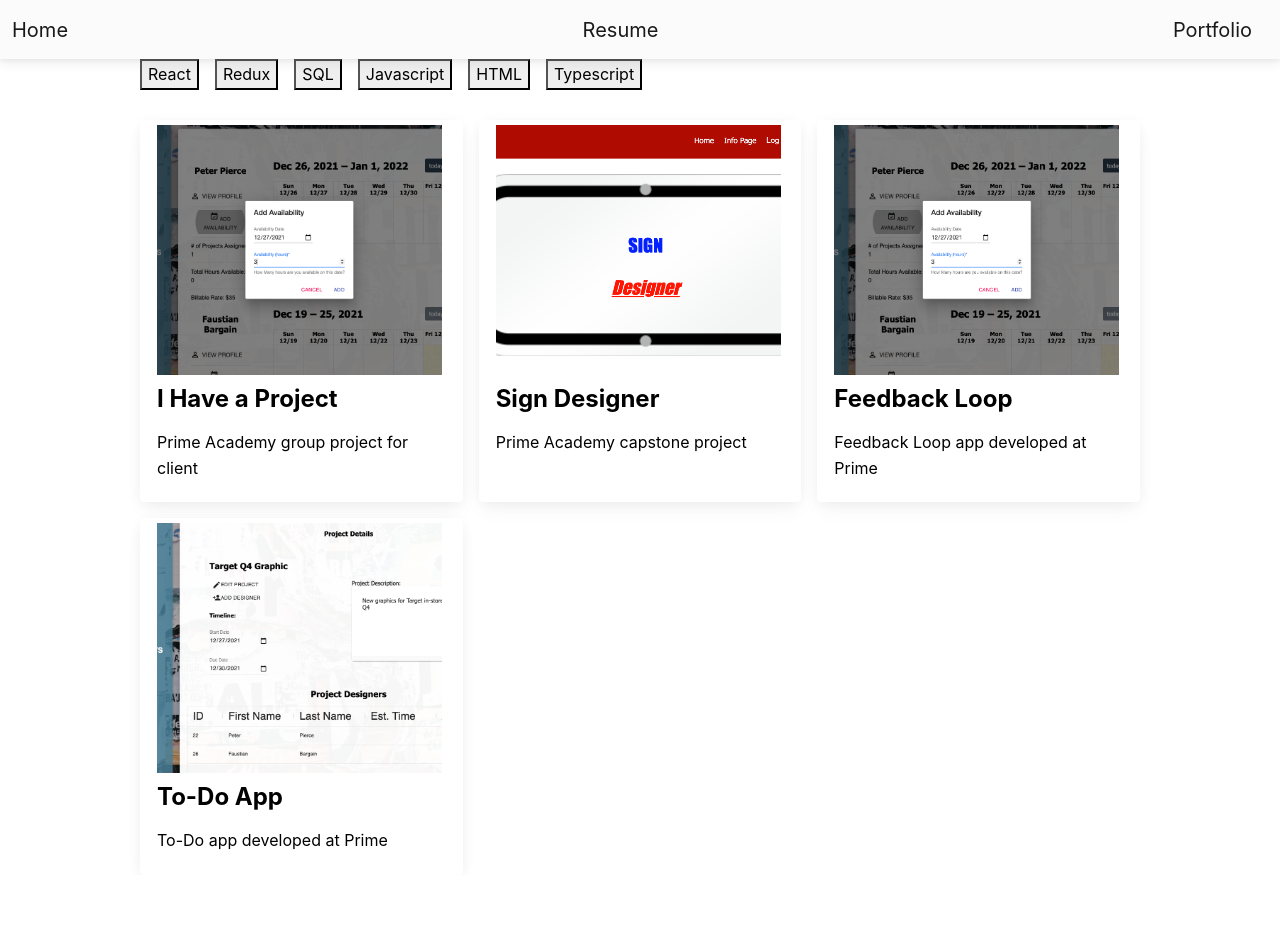
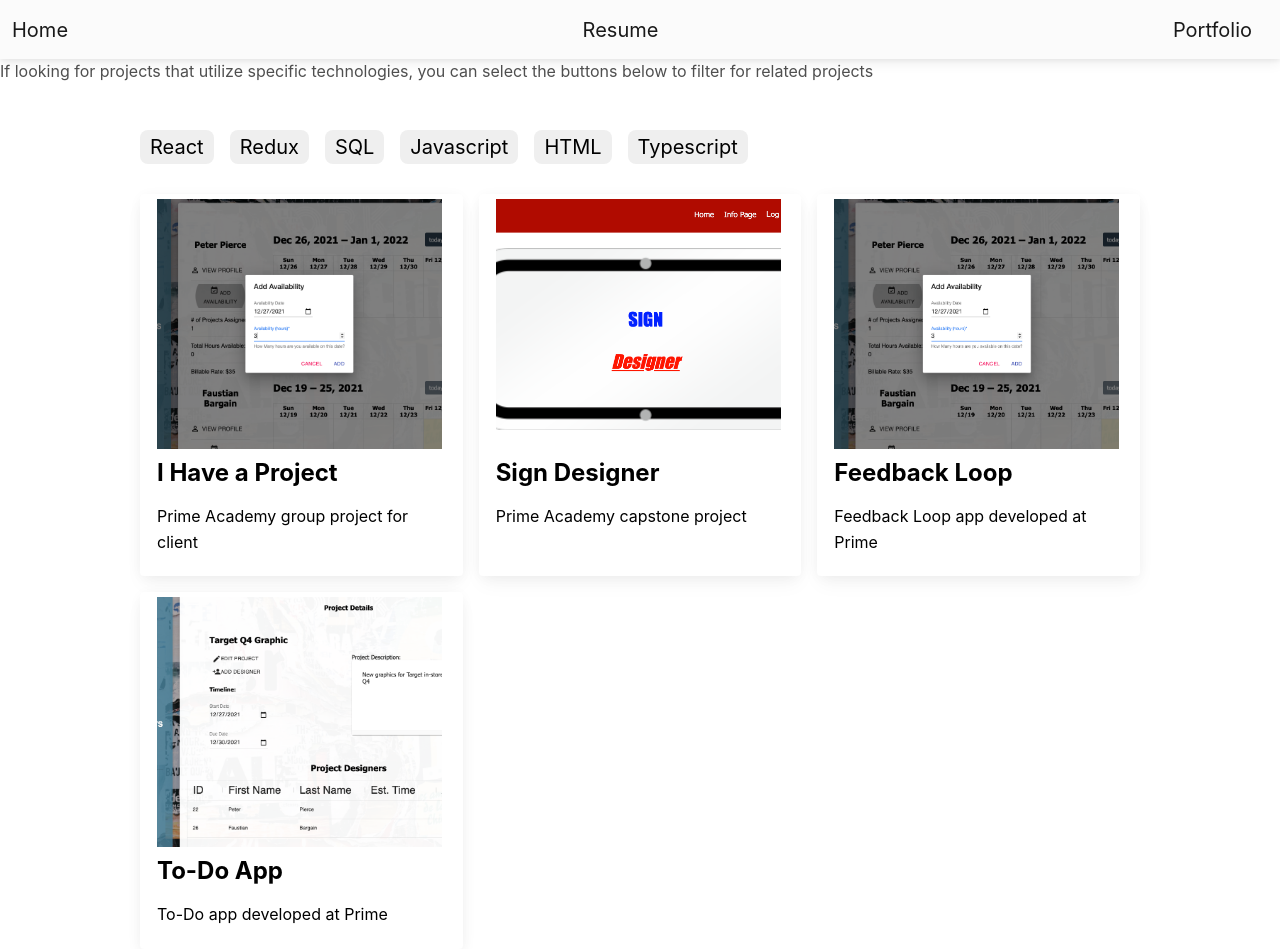
Before and after one commit to Ugh-GitHub/functional_learning, a React (Create React App) app: page /portfolio in a window 1280 px wide. Before the commit the page ends 875 px from the top, so only its background shows below. Built offline with nearby package versions, Linux system fonts and the light colour scheme.

Commit message:
restyled buttonGrid buttons and added verbiage on Portfolio explaining buttonGrid functionality

```diff
--- a/src/Components/ButtonGrid/ButtonGrid.css
+++ b/src/Components/ButtonGrid/ButtonGrid.css
@@ -27,5 +27,19 @@
 }
 
 .toggled {
-    background-color: red;
+    background-color: cornflowerblue;
+    color: white;
 }
+
+button {
+    padding-left: 10px;
+    padding-right: 10px;
+    margin-top: 30px;
+    border: none;
+    color: black;
+    border-radius: 8px;
+    font-size: 20px;
+    cursor: pointer;
+  }
+
+      /* background-color: cornflowerblue; */
--- a/src/Components/Portfolio/Portfolio.js
+++ b/src/Components/Portfolio/Portfolio.js
@@ -47,6 +47,7 @@ export default function Invoices() {
         }}/>
         </form> */}
         {modalOpen && <Modal setOpenModal={setModalOpen} setProjectData={project}/>}
+        <p>If looking for projects that utilize specific technologies, you can select the buttons below to filter for related projects</p>
         <ButtonGrid buttonToggle={buttonToggle}/>
         <GridLayout childToParent={childToParent} setTechData={tech}/>
     </div>
```
